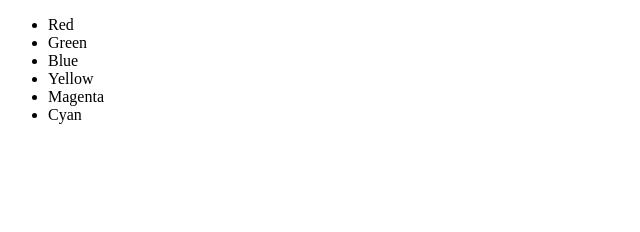
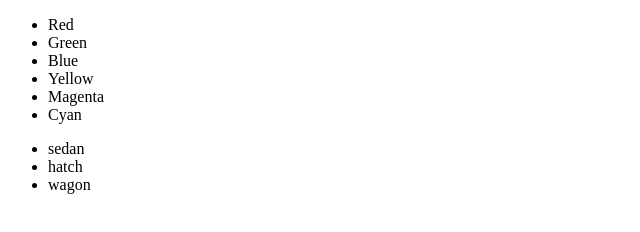
Before and after one commit to BatorKitties/JS-DOM-Crash-Course, a plain HTML site: page index.html in a window 1280 px wide. Shown: the whole page, without its empty margins (0-640 px from the left). Drawn offline with Linux system fonts and the light colour scheme.

Commit message:
DOM HTML

```diff
--- a/index.html
+++ b/index.html
@@ -15,6 +15,11 @@
     <li>Magenta</li>
     <li>Cyan</li>
   </ul>
+ <ul id="cars">
+    <li>sedan</li>
+    <li>hatch</li>
+    <li>wagon</li>
+  </ul>
   <script src="./js/main.js"></script>
 </body>
 </html>
```
